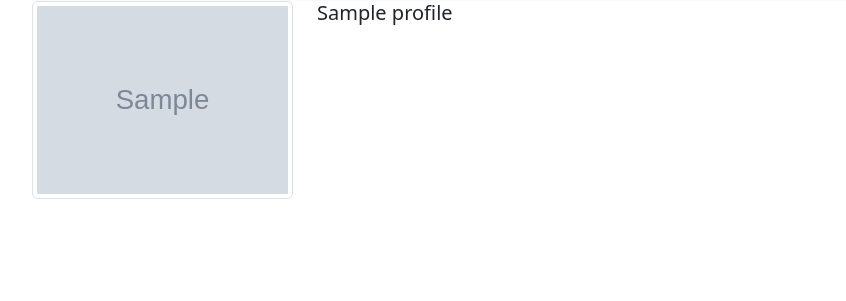
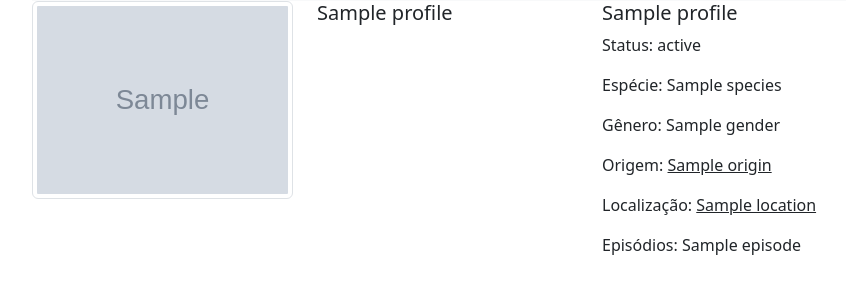
Before and after one commit to Squad-Jaqueline-Goes/Desafio_APIs, a Python web app: template flask/templates/profile.html in a window 1280 px wide. Shown: the part 55-356 px from the top of the page, without its empty margins (50-896 px from the left). Run offline with Jinja, Linux system fonts and the light colour scheme; the template is opened without the code that fills it: most values are stand-ins (such as "Sample title", 1, 10 or a date in 2020); grey boxes marked "Sample" are stand-in pictures.

Commit message:
adicionado,espécie,gênero e localização

```diff
--- a/flask/app.py
+++ b/flask/app.py
@@ -2,7 +2,6 @@ from flask import Flask, render_template
 import urllib.request, json
 
 app = Flask(__name__)
-
 
 @app.route("/")
 def get_list_characters_page():
--- a/flask/templates/profile.html
+++ b/flask/templates/profile.html
@@ -11,5 +11,38 @@
         <h1 class="h5">{{profile.name}}</h1>
     </div>
 
+    <div class="col-sm-6 col-12">
+        <h3 class="h5">{{ profile.name }}</h3>
+        <p>Status: {{ profile.status }}</p>
+        <p>Espécie: {{ profile.species }}</p>
+        <p>Gênero: {{ profile.gender }}</p>
+
+        <p>Origem:
+            {% if profile.origin.url %}
+            <a href="/location/{{ profile.origin.url.split('/')[-1] }}"
+               class="link-dark">{{ profile.origin.name }}</a>
+            {% else %}
+            {{ profile.origin.name }}
+            {% endif %}
+        </p>
+
+        <p>Localização:
+            {% if profile.location.url %}
+            <a href="/location/{{ profile.location.url.split('/')[-1] }}"
+               class="link-dark">{{ profile.location.name }}</a>
+            {% else %}
+            {{ profile.location.name }}
+            {% endif %}
+        </p>
+
+        <p>Episódios:
+            {% for episode in profile.episode %}
+            <a href="/episode/{{ episode.split('/')[-1] }}"
+               style="text-decoration: none" class="link-dark">{{ episode.split('/')[-1] }}</a>
+            {% if not loop.last %}, {% endif %}
+            {% endfor %}
+        </p>
+    </div>
+
 </div>
 {% endblock %}
```
